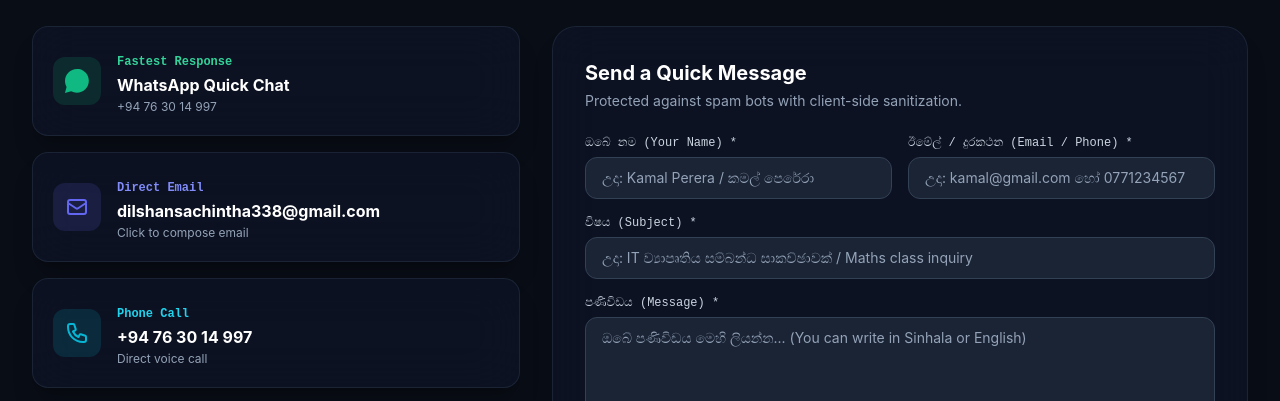
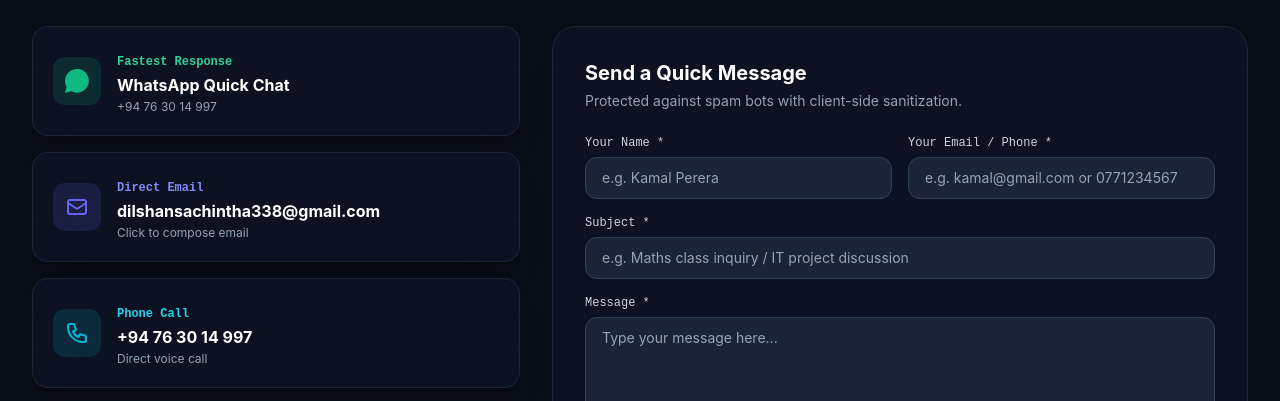
Before and after one commit to sachintha629/sachintha629.github.io, a website: page index.html in a window 1280 px wide. Shown: the part 5600-6001 px from the top of the page. Drawn offline with Linux system fonts and the light colour scheme.

Commit message:
fix: contact form labels and placeholders in English with Sri Lankan examples

```diff
--- a/index.html
+++ b/index.html
@@ -1045,23 +1045,23 @@
 
                             <div class="grid grid-cols-1 sm:grid-cols-2 gap-4">
                                 <div class="space-y-1.5">
-                                    <label for="contact-name" class="block text-xs font-mono font-medium text-slate-700 dark:text-slate-300">ඔබේ නම (Your Name) *</label>
-                                    <input type="text" id="contact-name" required maxlength="80" placeholder="උදා: Kamal Perera / කමල් පෙරේරා" class="w-full px-4 py-2.5 rounded-xl bg-slate-50 dark:bg-slate-800/80 border border-slate-300 dark:border-slate-700 text-slate-900 dark:text-white placeholder-slate-400 focus:outline-none focus:ring-2 focus:ring-indigo-500 text-sm">
+                                    <label for="contact-name" class="block text-xs font-mono font-medium text-slate-700 dark:text-slate-300">Your Name *</label>
+                                    <input type="text" id="contact-name" required maxlength="80" placeholder="e.g. Kamal Perera" class="w-full px-4 py-2.5 rounded-xl bg-slate-50 dark:bg-slate-800/80 border border-slate-300 dark:border-slate-700 text-slate-900 dark:text-white placeholder-slate-400 focus:outline-none focus:ring-2 focus:ring-indigo-500 text-sm">
                                 </div>
                                 <div class="space-y-1.5">
-                                    <label for="contact-email" class="block text-xs font-mono font-medium text-slate-700 dark:text-slate-300">ඊමේල් / දුරකථන (Email / Phone) *</label>
-                                    <input type="text" id="contact-email" required maxlength="100" placeholder="උදා: kamal@gmail.com හෝ 0771234567" class="w-full px-4 py-2.5 rounded-xl bg-slate-50 dark:bg-slate-800/80 border border-slate-300 dark:border-slate-700 text-slate-900 dark:text-white placeholder-slate-400 focus:outline-none focus:ring-2 focus:ring-indigo-500 text-sm">
+                                    <label for="contact-email" class="block text-xs font-mono font-medium text-slate-700 dark:text-slate-300">Your Email / Phone *</label>
+                                    <input type="text" id="contact-email" required maxlength="100" placeholder="e.g. kamal@gmail.com or 0771234567" class="w-full px-4 py-2.5 rounded-xl bg-slate-50 dark:bg-slate-800/80 border border-slate-300 dark:border-slate-700 text-slate-900 dark:text-white placeholder-slate-400 focus:outline-none focus:ring-2 focus:ring-indigo-500 text-sm">
                                 </div>
                             </div>
 
                             <div class="space-y-1.5">
-                                <label for="contact-subject" class="block text-xs font-mono font-medium text-slate-700 dark:text-slate-300">විෂය (Subject) *</label>
-                                <input type="text" id="contact-subject" required maxlength="120" placeholder="උදා: IT ව්‍යාපෘතිය සම්බන්ධ සාකච්ඡාවක් / Maths class inquiry" class="w-full px-4 py-2.5 rounded-xl bg-slate-50 dark:bg-slate-800/80 border border-slate-300 dark:border-slate-700 text-slate-900 dark:text-white placeholder-slate-400 focus:outline-none focus:ring-2 focus:ring-indigo-500 text-sm">
+                                <label for="contact-subject" class="block text-xs font-mono font-medium text-slate-700 dark:text-slate-300">Subject *</label>
+                                <input type="text" id="contact-subject" required maxlength="120" placeholder="e.g. Maths class inquiry / IT project discussion" class="w-full px-4 py-2.5 rounded-xl bg-slate-50 dark:bg-slate-800/80 border border-slate-300 dark:border-slate-700 text-slate-900 dark:text-white placeholder-slate-400 focus:outline-none focus:ring-2 focus:ring-indigo-500 text-sm">
                             </div>
 
                             <div class="space-y-1.5">
-                                <label for="contact-message" class="block text-xs font-mono font-medium text-slate-700 dark:text-slate-300">පණිවිඩය (Message) *</label>
-                                <textarea id="contact-message" required rows="4" maxlength="1500" placeholder="ඔබේ පණිවිඩය මෙහි ලියන්න... (You can write in Sinhala or English)" class="w-full px-4 py-2.5 rounded-xl bg-slate-50 dark:bg-slate-800/80 border border-slate-300 dark:border-slate-700 text-slate-900 dark:text-white placeholder-slate-400 focus:outline-none focus:ring-2 focus:ring-indigo-500 text-sm resize-none"></textarea>
+                                <label for="contact-message" class="block text-xs font-mono font-medium text-slate-700 dark:text-slate-300">Message *</label>
+                                <textarea id="contact-message" required rows="4" maxlength="1500" placeholder="Type your message here..." class="w-full px-4 py-2.5 rounded-xl bg-slate-50 dark:bg-slate-800/80 border border-slate-300 dark:border-slate-700 text-slate-900 dark:text-white placeholder-slate-400 focus:outline-none focus:ring-2 focus:ring-indigo-500 text-sm resize-none"></textarea>
                             </div>
 
                             <!-- Notification Box -->
```
